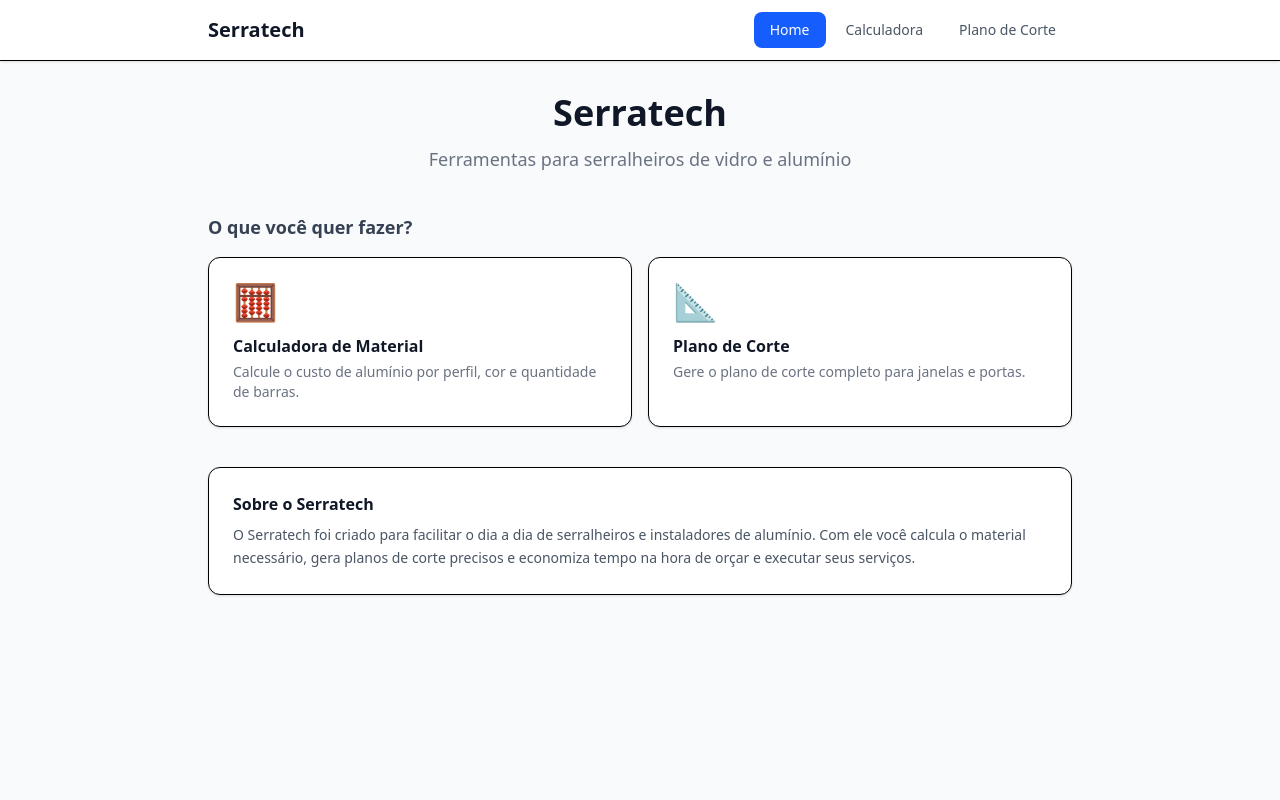
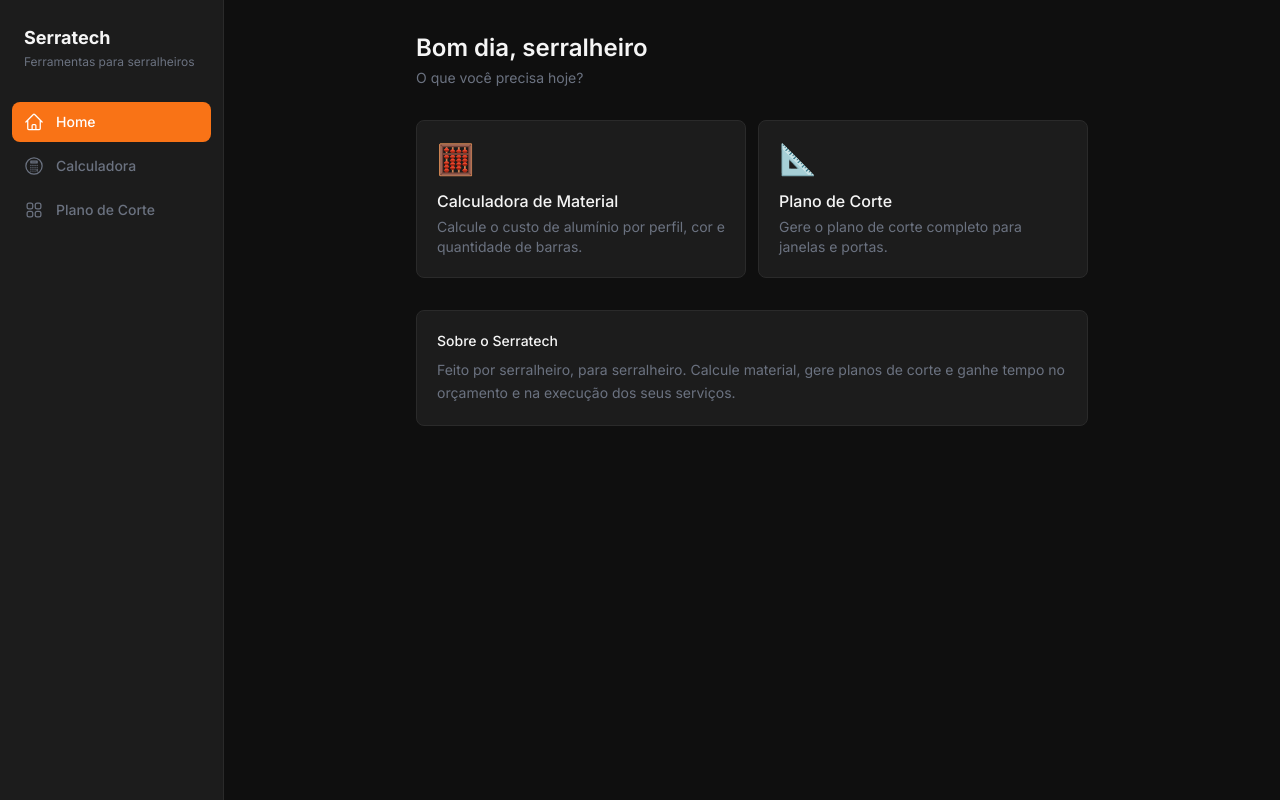
Before and after one commit to guigvd/sos-serralheiro, a Next.js app: page / in a window 1280 px wide. Built offline with nearby package versions, Linux system fonts and the light colour scheme.

Commit message:
feat: novo visual

```diff
--- a/app/calculadora/page.tsx
+++ b/app/calculadora/page.tsx
@@ -2,7 +2,7 @@ import Calculadora from '@/components/calculadora/Calculadora'
 
 export default function PaginaCalculadora() {
   return (
-    <div className="space-y-6">
+    <div className="space-y-6 max-w-3xl mx-auto">
       <div>
         <h1 className="text-2xl font-bold text-gray-900">Calculadora de Material</h1>
         <p className="mt-1 text-sm text-gray-500">
--- a/app/globals.css
+++ b/app/globals.css
@@ -1 +1,14 @@
 @import "tailwindcss";
+
+* {
+  box-sizing: border-box;
+}
+
+body {
+  -webkit-font-smoothing: antialiased;
+}
+
+/* Safe area para iOS */
+.menu-mobile {
+  padding-bottom: env(safe-area-inset-bottom);
+}
--- a/app/layout.tsx
+++ b/app/layout.tsx
@@ -1,10 +1,13 @@
 import type { Metadata } from 'next'
+import { Inter } from 'next/font/google'
 import './globals.css'
 import Menu from '@/components/ui/Menu'
 
+const inter = Inter({ subsets: ['latin'] })
+
 export const metadata: Metadata = {
   title: 'Serratech',
-  description: 'Ferramentas para serralheiros',
+  description: 'Ferramentas para serralheiros de vidro e alumínio',
 }
 
 export default function RootLayout({
@@ -14,11 +17,14 @@ export default function RootLayout({
 }) {
   return (
     <html lang="pt-BR">
-      <body className="min-h-screen bg-gray-50">
+      <body className={`${inter.className} bg-[#0f0f0f] text-[#f5f5f5]`}>
         <Menu />
-        <main className="mx-auto max-w-4xl px-4 py-8">
-          {children}
-        </main>
+        {/* Empurra o conteúdo para direita no desktop, e deixa espaço em baixo no mobile */}
+        <div className="md:ml-56">
+          <main className="min-h-screen p-4 pb-24 md:p-8 md:pb-8">
+            {children}
+          </main>
+        </div>
       </body>
     </html>
   )
--- a/app/page.tsx
+++ b/app/page.tsx
@@ -17,50 +17,48 @@ const funcionalidades = [
 
 export default function Home() {
   return (
-    <div className="space-y-10">
+    <div className="space-y-8 max-w-2xl mx-auto">
 
-      {/* Hero */}
-      <section className="text-center">
-        <h1 className="text-3xl font-bold text-gray-900 sm:text-4xl">
-          Serratech
+      {/* Cabeçalho */}
+      <div>
+        <h1 className="text-2xl font-semibold text-[#f5f5f5]">
+          Bom dia, serralheiro
         </h1>
-        <p className="mt-3 text-lg text-gray-500">
-          Ferramentas para serralheiros de vidro e alumínio
+        <p className="mt-1 text-sm text-[#6b7280]">
+          O que você precisa hoje?
         </p>
-      </section>
+      </div>
 
       {/* Cards de funcionalidades */}
-      <section>
-        <h2 className="mb-4 text-lg font-semibold text-gray-700">
-          O que você quer fazer?
-        </h2>
-        <div className="grid gap-4 sm:grid-cols-2">
+      <div className="grid gap-3 sm:grid-cols-2">
         {funcionalidades.map((f) => (
           <Link
             key={f.href}
             href={f.href}
-              className="group rounded-xl border bg-white p-6 shadow-sm transition hover:border-blue-400 hover:shadow-md"
+            className="group flex flex-col gap-3 rounded-lg border border-[#2a2a2a] bg-[#1c1c1c] p-5 transition-colors hover:border-[#f97316]"
           >
-              <div className="mb-3 text-4xl">{f.icone}</div>
-              <h3 className="font-semibold text-gray-900 group-hover:text-blue-600">
+            <span className="text-3xl">{f.icone}</span>
+            <div>
+              <h2 className="font-medium text-[#f5f5f5] group-hover:text-[#f97316] transition-colors">
                 {f.titulo}
-              </h3>
-              <p className="mt-1 text-sm text-gray-500">{f.descricao}</p>
+              </h2>
+              <p className="mt-1 text-sm text-[#6b7280]">
+                {f.descricao}
+              </p>
+            </div>
           </Link>
         ))}
       </div>
-      </section>
 
       {/* Sobre */}
-      <section className="rounded-xl border bg-white p-6 shadow-sm">
-        <h2 className="mb-2 font-semibold text-gray-900">Sobre o Serratech</h2>
-        <p className="text-sm leading-relaxed text-gray-600">
-          O Serratech foi criado para facilitar o dia a dia de serralheiros e
-          instaladores de alumínio. Com ele você calcula o material necessário,
-          gera planos de corte precisos e economiza tempo na hora de orçar e
-          executar seus serviços.
+      <div className="rounded-lg border border-[#2a2a2a] bg-[#1c1c1c] p-5">
+        <h2 className="text-sm font-medium text-[#f5f5f5] mb-2">Sobre o Serratech</h2>
+        <p className="text-sm leading-relaxed text-[#6b7280]">
+          Feito por serralheiro, para serralheiro. Calcule material,
+          gere planos de corte e ganhe tempo no orçamento e na execução
+          dos seus serviços.
         </p>
-      </section>
+      </div>
 
     </div>
   )
--- a/app/plano-de-corte/page.tsx
+++ b/app/plano-de-corte/page.tsx
@@ -15,7 +15,7 @@ const planos = [
 
 export default function PaginaPlanoDeCorte() {
   return (
-    <div className="space-y-8">
+    <div className="space-y-8 max-w-3xl mx-auto">
       <div>
         <h1 className="text-2xl font-bold text-gray-900">Plano de Corte</h1>
         <p className="mt-1 text-sm text-gray-500">
--- a/components/ui/Menu.tsx
+++ b/components/ui/Menu.tsx
@@ -2,77 +2,94 @@
 
 import Link from 'next/link'
 import { usePathname } from 'next/navigation'
-import { useState } from 'react'
 
 const links = [
-    { href: '/', label: 'Home' },
-    { href: '/calculadora', label: 'Calculadora' },
-    { href: '/plano-de-corte', label: 'Plano de Corte' },
+  {
+    href: '/',
+    label: 'Home',
+    icon: (
+      <svg className="h-5 w-5" fill="none" stroke="currentColor" viewBox="0 0 24 24">
+        <path strokeLinecap="round" strokeLinejoin="round" strokeWidth={1.5}
+          d="M2.25 12l8.954-8.955a1.126 1.126 0 011.591 0L21.75 12M4.5 9.75v10.125c0 .621.504 1.125 1.125 1.125H9.75v-4.875c0-.621.504-1.125 1.125-1.125h2.25c.621 0 1.125.504 1.125 1.125V21h4.125c.621 0 1.125-.504 1.125-1.125V9.75M8.25 21h8.25" />
+      </svg>
+    ),
+  },
+  {
+    href: '/calculadora',
+    label: 'Calculadora',
+    icon: (
+      <svg className="h-5 w-5" fill="none" stroke="currentColor" viewBox="0 0 24 24">
+        <path strokeLinecap="round" strokeLinejoin="round" strokeWidth={1.5}
+          d="M15.75 15.75V18m-7.5-6.75h.008v.008H8.25v-.008zm0 2.25h.008v.008H8.25V13.5zm0 2.25h.008v.008H8.25v-.008zm0 2.25h.008v.008H8.25V18zm2.498-6.75h.007v.008h-.007v-.008zm0 2.25h.007v.008h-.007V13.5zm0 2.25h.007v.008h-.007v-.008zm0 2.25h.007v.008h-.007V18zm2.504-6.75h.008v.008h-.008v-.008zm0 2.25h.008v.008h-.008V13.5zm0 2.25h.008v.008h-.008v-.008zm0 2.25h.008v.008h-.008V18zm2.498-6.75h.008v.008h-.008v-.008zm0 2.25h.008v.008h-.008V13.5zM8.25 6h7.5v2.25h-7.5V6zM12 2.25c-5.385 0-9.75 4.365-9.75 9.75s4.365 9.75 9.75 9.75 9.75-4.365 9.75-9.75S17.385 2.25 12 2.25z" />
+      </svg>
+    ),
+  },
+  {
+    href: '/plano-de-corte',
+    label: 'Plano de Corte',
+    icon: (
+      <svg className="h-5 w-5" fill="none" stroke="currentColor" viewBox="0 0 24 24">
+        <path strokeLinecap="round" strokeLinejoin="round" strokeWidth={1.5}
+          d="M3.75 6A2.25 2.25 0 016 3.75h2.25A2.25 2.25 0 0110.5 6v2.25a2.25 2.25 0 01-2.25 2.25H6a2.25 2.25 0 01-2.25-2.25V6zM3.75 15.75A2.25 2.25 0 016 13.5h2.25a2.25 2.25 0 012.25 2.25V18a2.25 2.25 0 01-2.25 2.25H6A2.25 2.25 0 013.75 18v-2.25zM13.5 6a2.25 2.25 0 012.25-2.25H18A2.25 2.25 0 0120.25 6v2.25A2.25 2.25 0 0118 10.5h-2.25a2.25 2.25 0 01-2.25-2.25V6zM13.5 15.75a2.25 2.25 0 012.25-2.25H18a2.25 2.25 0 012.25 2.25V18A2.25 2.25 0 0118 20.25h-2.25A2.25 2.25 0 0113.5 18v-2.25z" />
+      </svg>
+    ),
+  },
 ]
 
 export default function Menu() {
   const pathname = usePathname()
-    const [aberto, setAberto] = useState(false)
 
+  // Menu lateral — desktop
   return (
-        <header className="sticky top-0 z-50 border-b bg-white shadow-sm">
-            <div className="mx-auto flex max-w-4xl items-center justify-between px-4 py-3">
+    <>
+      {/* Desktop: lateral */}
+      <nav className="hidden md:flex w-56 flex-col border-r border-[#2a2a2a] bg-[#1c1c1c] px-3 py-6 fixed top-0 left-0 h-full">
+        <div className="mb-8 px-3">
+          <span className="text-lg font-bold text-[#f5f5f5]">Serratech</span>
+          <p className="text-xs text-[#6b7280] mt-0.5">Ferramentas para serralheiros</p>
+        </div>
 
-                {/* Logo */}
-                <Link href="/" className="text-xl font-bold text-gray-900">
-                    Serratech
-                </Link>
-
-                {/* Menu desktop */}
-                <nav className="hidden gap-1 md:flex">
-                    {links.map((link) => (
+        <div className="space-y-1">
+          {links.map((link) => {
+            const ativo = pathname === link.href
+            return (
               <Link
                 key={link.href}
                 href={link.href}
-                            className={`rounded-lg px-4 py-2 text-sm font-medium transition ${pathname === link.href
-                                    ? 'bg-blue-600 text-white'
-                                    : 'text-gray-600 hover:bg-gray-100'
+                className={`flex items-center gap-3 rounded-lg px-3 py-2.5 text-sm font-medium transition-colors ${
+                  ativo
+                    ? 'bg-[#f97316] text-white'
+                    : 'text-[#6b7280] hover:bg-[#2a2a2a] hover:text-[#f5f5f5]'
                 }`}
               >
+                {link.icon}
                 {link.label}
               </Link>
-                    ))}
+            )
+          })}
+        </div>
       </nav>
 
-                {/* Botão hamburguer mobile */}
-                <button
-                    className="rounded-lg p-2 text-gray-600 hover:bg-gray-100 md:hidden"
-                    onClick={() => setAberto(!aberto)}
-                    aria-label="Menu"
-                >
-                    <svg className="h-6 w-6" fill="none" stroke="currentColor" viewBox="0 0 24 24">
-                        {aberto ? (
-                            <path strokeLinecap="round" strokeLinejoin="round" strokeWidth={2} d="M6 18L18 6M6 6l12 12" />
-                        ) : (
-                            <path strokeLinecap="round" strokeLinejoin="round" strokeWidth={2} d="M4 6h16M4 12h16M4 18h16" />
-                        )}
-                    </svg>
-                </button>
-            </div>
-
-            {/* Menu mobile expandido */}
-            {aberto && (
-                <nav className="border-t bg-white px-4 py-2 md:hidden">
-                    {links.map((link) => (
+      {/* Mobile: inferior */}
+      <nav className="menu-mobile md:hidden fixed bottom-0 left-0 right-0 z-50 flex border-t border-[#2a2a2a] bg-[#1c1c1c]">
+        {links.map((link) => {
+          const ativo = pathname === link.href
+          return (
             <Link
               key={link.href}
               href={link.href}
-                            onClick={() => setAberto(false)}
-                            className={`block rounded-lg px-4 py-3 text-sm font-medium transition ${pathname === link.href
-                                    ? 'bg-blue-600 text-white'
-                                    : 'text-gray-600 hover:bg-gray-100'
+              className={`flex flex-1 flex-col items-center gap-1 py-3 text-xs font-medium transition-colors ${
+                ativo
+                  ? 'text-[#f97316]'
+                  : 'text-[#6b7280]'
               }`}
             >
+              {link.icon}
               {link.label}
             </Link>
-                    ))}
+          )
+        })}
       </nav>
-            )}
-        </header>
+    </>
   )
 }
```
Lines whose indentation alone changed are shown as unchanged.
